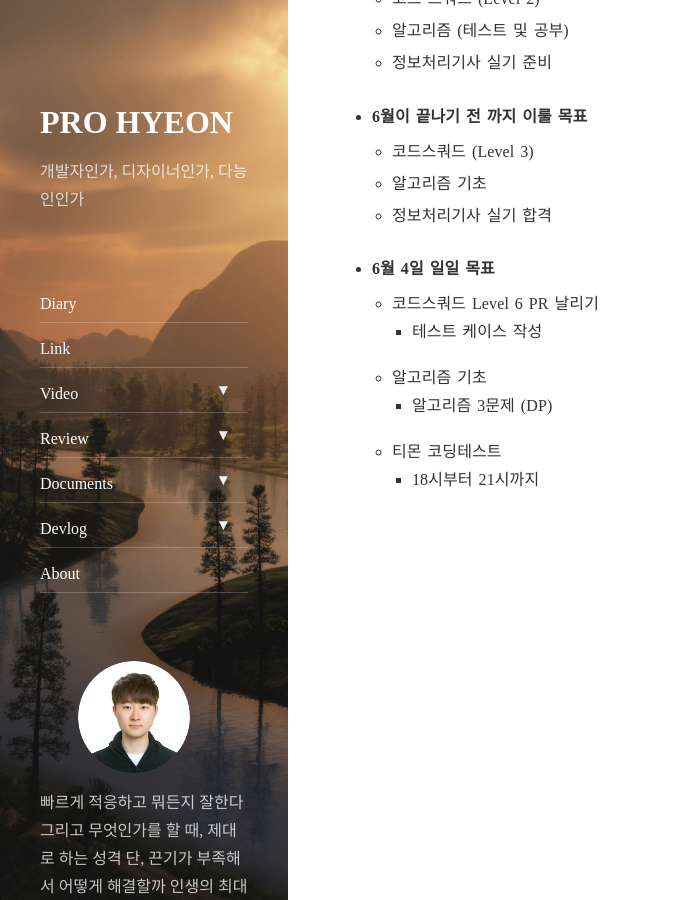
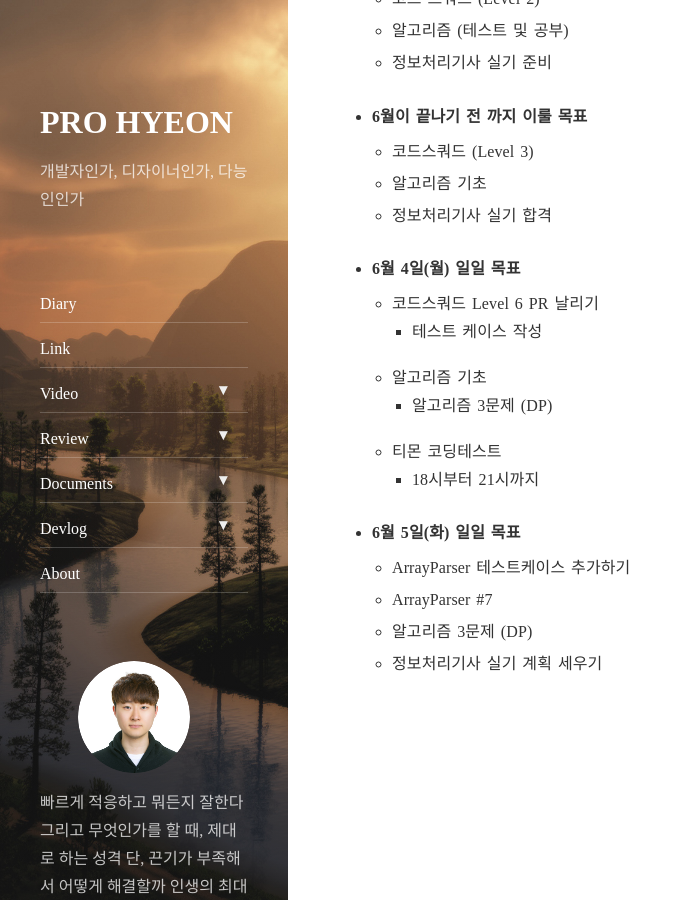
Before and after one commit to antaehyeon/antaehyeon.github.io, a Jekyll site: the page built from _posts/2018-06-04-[Diary] 일일목표.md, in a window 1280 px wide and 900 px high, scrolled down 425 px. Shown: the whole window, without its empty margins (0-692 px from the left). Built offline with Jekyll 4.4.1, drawn with Linux system fonts in a browser that asks for light colours; nearby versions of some CDN libraries; comment, search, counter and statistics services are not loaded.

Commit message:
Docs: 일일목표 내용 추가

```diff
--- a/_posts/2018-06-04-[Diary] 일일목표.md
+++ b/_posts/2018-06-04-[Diary] 일일목표.md
@@ -25,7 +25,7 @@ comments: true
   - 알고리즘 기초
   - 정보처리기사 실기 합격
 
-- #### 6월 4일 일일 목표
+- #### 6월 4일(월) 일일 목표
 
   - 코드스쿼드 Level 6 PR 날리기
     - 테스트 케이스 작성
@@ -33,3 +33,10 @@ comments: true
     - 알고리즘 3문제 (DP)
   - 티몬 코딩테스트
     - 18시부터 21시까지
+
+- #### 6월 5일(화) 일일 목표
+
+  - ArrayParser 테스트케이스 추가하기
+  - ArrayParser #7
+  - 알고리즘 3문제 (DP)
+  - 정보처리기사 실기 계획 세우기
```
